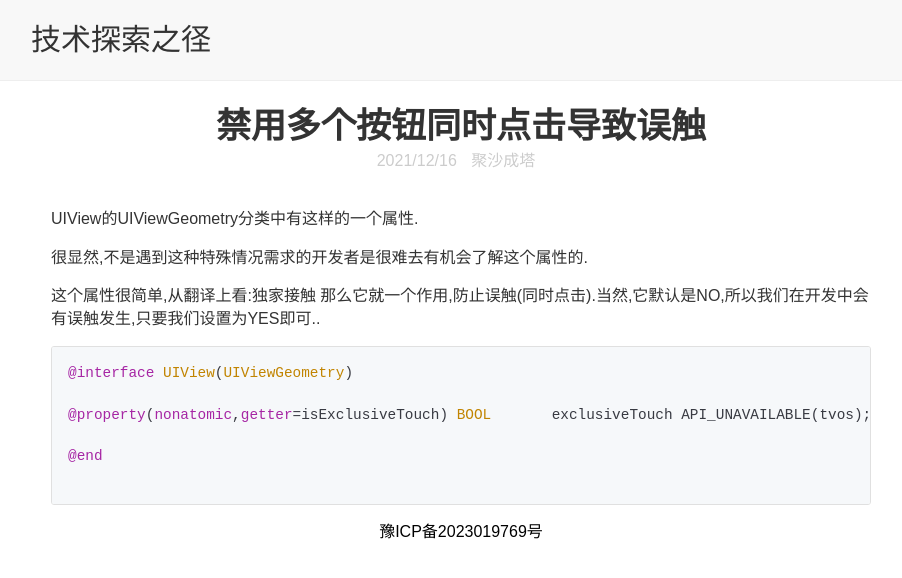
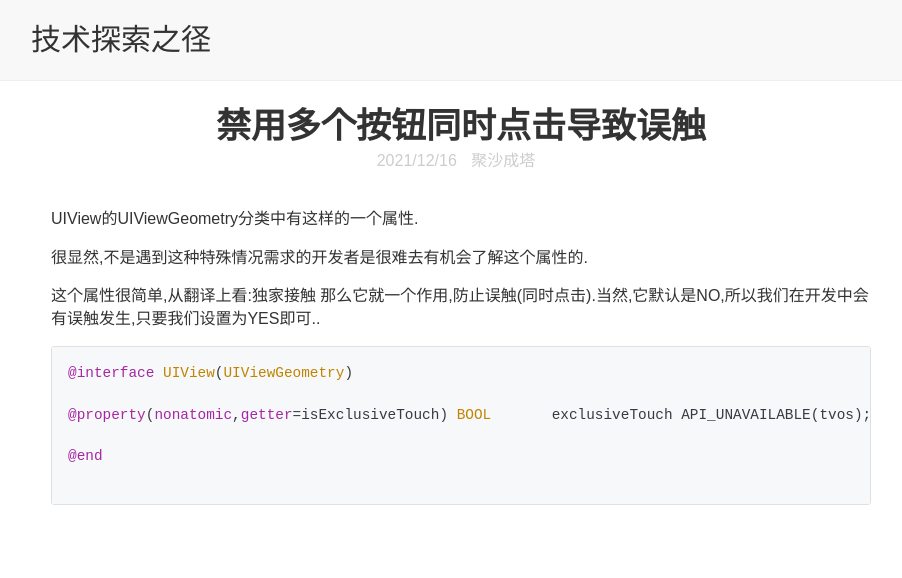
Before and after one commit to nyzhanggy/dulldevil.github.io, a Jekyll site: the page built from _posts/experience/2021-12-16-禁用多个按钮同时点击 copy.md, in a window 1280 px wide. Shown: the top 578 px of the page, without its empty margins (179-1081 px from the left). Built offline with Jekyll 4.4.1, drawn with Linux system fonts in a browser that asks for light colours.

```diff
--- a/_includes/footer.html
+++ b/_includes/footer.html
@@ -1,8 +1,3 @@
 <div class="footer">
-  <a
-    href="https://beian.miit.gov.cn/"
-    style="color: #000; padding: 10px 20px; text-decoration: none;margin: auto 0;"
-    target="_blank"
-    >豫ICP备2023019769号</a
-  >
+
 </div>
--- a/assets/css/common.css
+++ b/assets/css/common.css
@@ -1,4 +1,4 @@
-body,html { margin: 0; width:100vw;overflow-x:hidden;}
+body,html { margin: 0; width:100vw;overflow-x:hidden; height: 100%;}
 
 html { font-family: Arial, "Hiragino Sans GB", 冬青黑, "Microsoft YaHei", 微软雅黑, SimSun, 宋体, Helvetica, Tahoma, "Arial sans-serif"; font-weight: 400;}
 
--- a/assets/css/page.css
+++ b/assets/css/page.css
@@ -2,3 +2,11 @@
   max-width: 860px;
   margin: 0 auto;
 }
+#icp {
+
+  text-align: center;
+  color: #000;
+  padding: 10px 20px;
+
+  z-index: 9999;
+}
--- a/assets/css/site-footer.css
+++ b/assets/css/site-footer.css
@@ -1,5 +1,4 @@
 .footer {
   height: 60px;
-  text-align: center;
-  align-content: middle;
+
 }
```
Also changed, not shown: _layouts/page.html (+6 -6 lines), _posts/experience/2023-09-08-边缘按钮响应慢的问题.md (added, +17 -0 lines), _posts/experience/2021-12-16-禁用多个按钮同时点击 copy.md (renamed from _posts/experience/2021-12-16-禁用多个按钮同时点击.md).
